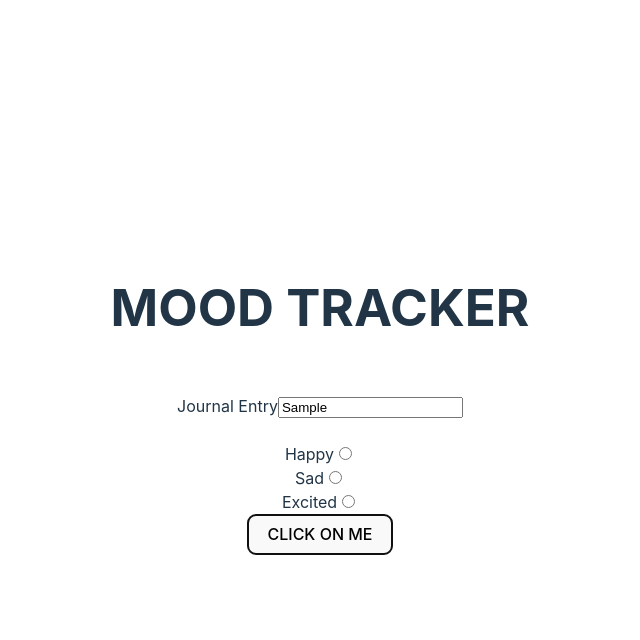
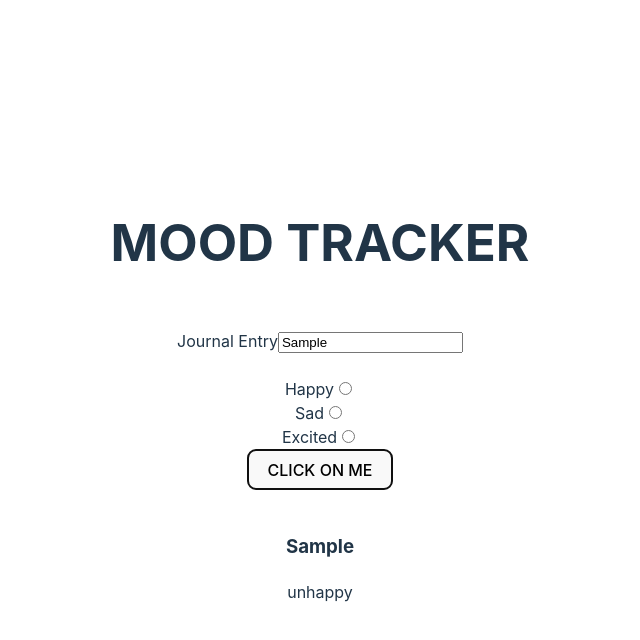
Before and after one commit to Allersnj/river-hacks-2023, a React (Vite) app in the folder moodtracker/: page / in a window 1280 px wide. Both pictures are taken after typing "Sample" into the empty fields and a click on the button "CLICK ON ME". Shown: the top 640 px of the page, without its empty margins (320-960 px from the left). Built offline with nearby package versions, Linux system fonts and the light colour scheme.

Commit message:
connected entryList to state variable and shows on screen with new Post component

```diff
--- a/moodtracker/src/App.jsx
+++ b/moodtracker/src/App.jsx
@@ -10,10 +10,14 @@ function App() {
 
 
   function callback(childData) {
-    let temp = entries.map((x) => {x});
+    let temp = entries.map(x => x);
     temp.push(childData);
     setEntries(temp);
   }
+
+  const entryList = entries.map(el => {
+    return <Post entryData={el}/>
+  })
 
   return (
     <>
@@ -21,6 +25,8 @@ function App() {
         <h1>MOOD TRACKER</h1>
         <br />
         <Entry handleCallback={callback}/>
+        <br />
+        {entryList}
       </div>
     </>
   )
--- a/moodtracker/src/components/Post.jsx
+++ b/moodtracker/src/components/Post.jsx
@@ -1,11 +1,10 @@
 
 function Post(props) {
-
   return (
     <>
       <div>
-        <h3>{Date()}</h3>
-        <p>HELLO!!!!!</p>
+        <h3>{props.entryData.journal}</h3>
+        {props.entryData.happy ? <p>happy</p> : <p>unhappy</p>}
       </div>
     </>
   )
```
